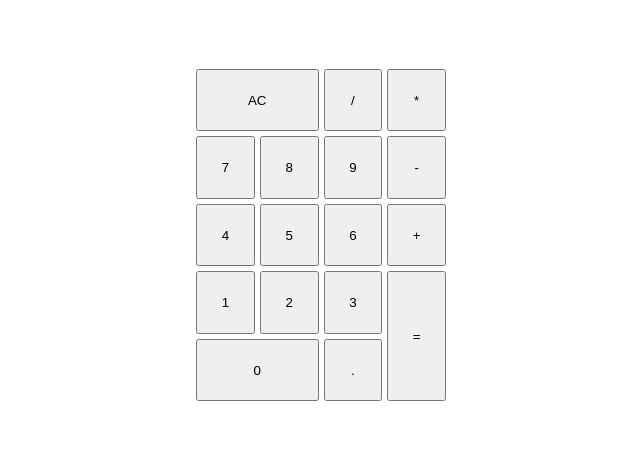
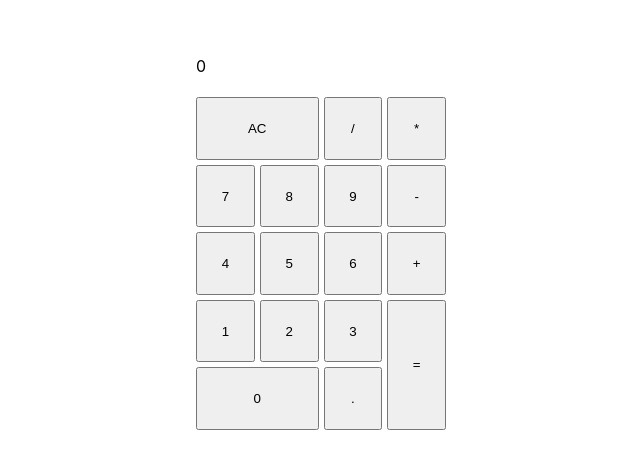
Before and after one commit to Shishwami/javascript-calculator, a React (Create React App) app: page / in a window 1280 px wide. Shown: the part 165-634 px from the top of the page, without its empty margins (319-959 px from the left). Built offline with nearby package versions, Linux system fonts and the light colour scheme.

Commit message:
Update App.js

```diff
--- a/src/App.js
+++ b/src/App.js
@@ -1,3 +1,4 @@
+import { useState } from 'react';
 import './App.css';
 
 function App() {
@@ -73,10 +74,16 @@ function App() {
     },
   }
 
+  const [solution,updateSolution] = useState("");
+  const [output,updateOutput] = useState("0");
 
   return (
     <div className="App" >
       <div id="calculator">
+        <div id="display">
+          <p id="solution">{solution}</p>
+          <p id="output">{output}</p>
+        </div>
         {
           Object.keys(buttons).map((index) => {
             const button = buttons[index];
```
